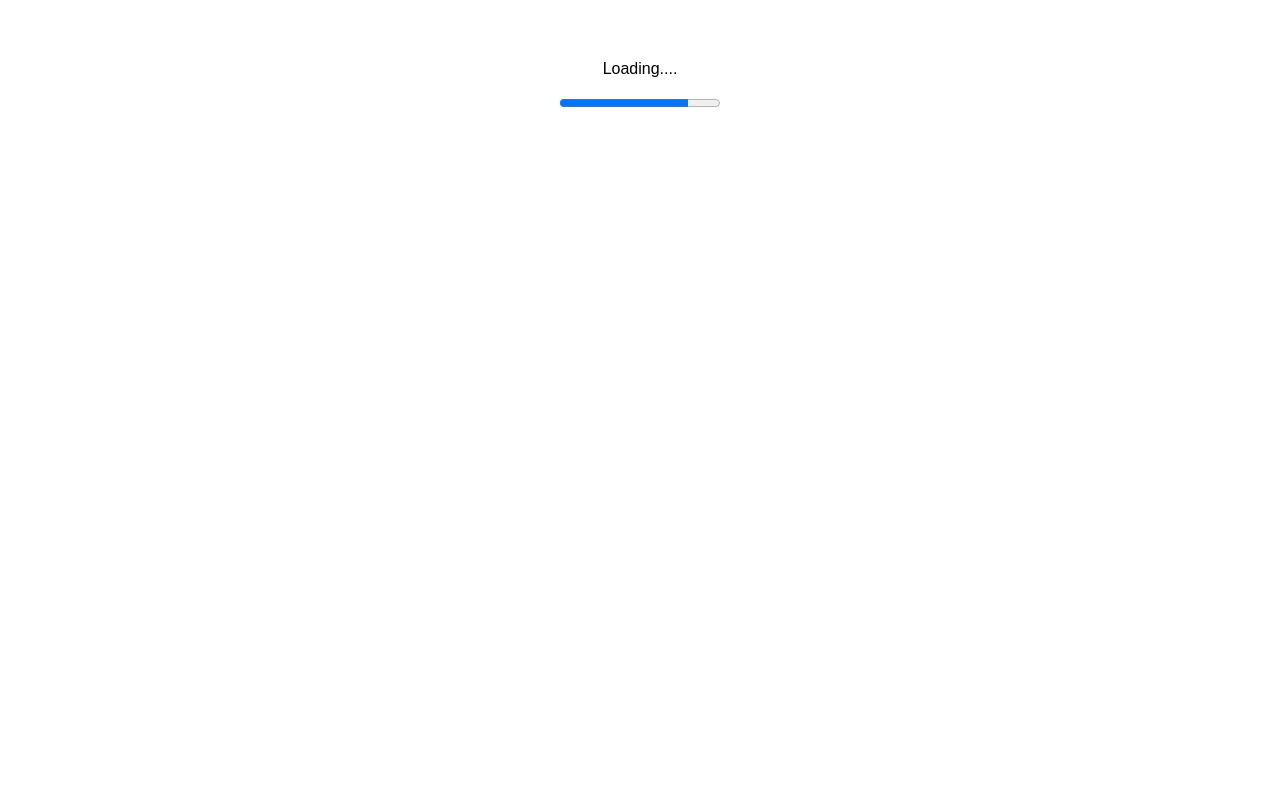
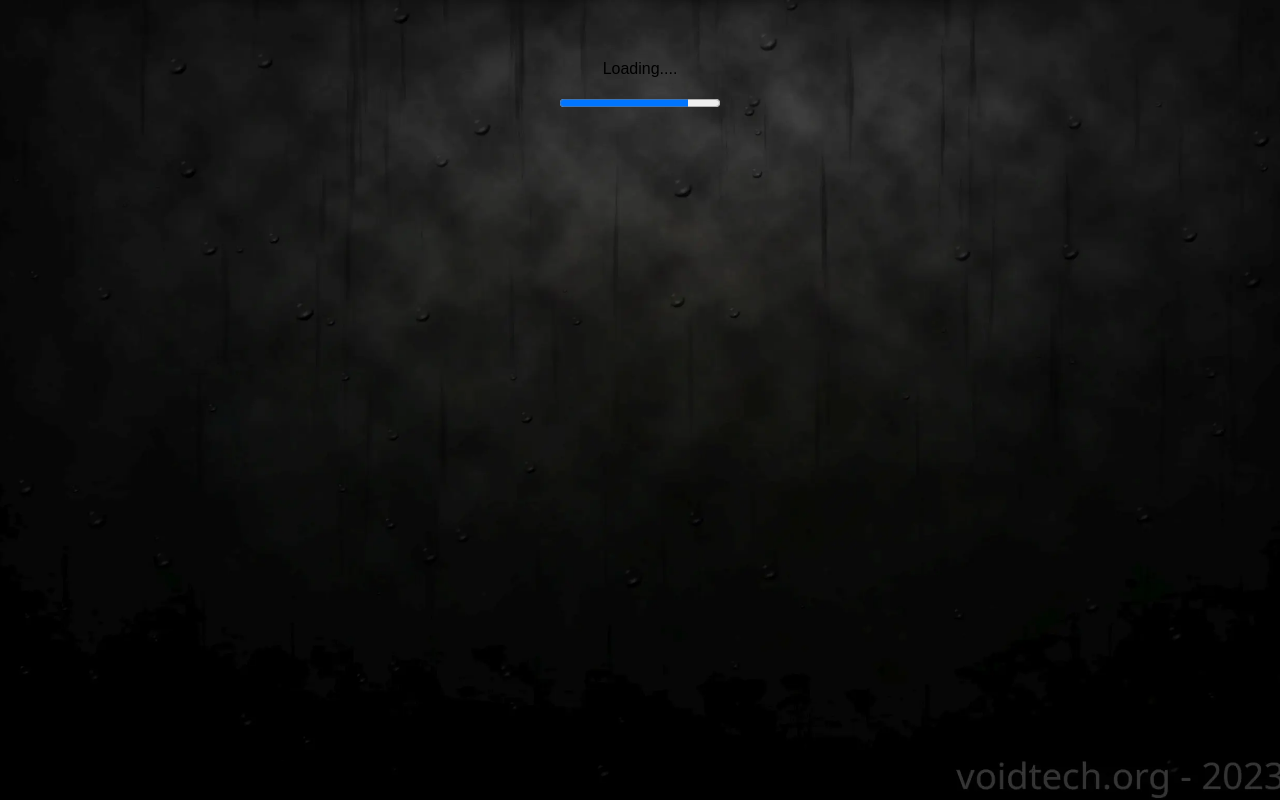
Before and after one commit to hompre/web, a plain HTML site: page index.html in a window 1280 px wide. Drawn offline with Linux system fonts and the light colour scheme; the site is published under a folder, as on GitHub Pages, so addresses that start at the root find nothing.

Commit message:
Fix background image URL in styles.css
Updated background image URL in body styles.

```diff
--- a/styles.css
+++ b/styles.css
@@ -3,7 +3,7 @@ body {
   text-align: center;
   font-family: Arial, sans-serif;
 
-  background-image: url('/photos/bkrnd.webp');
+  background-image: url('bkrnd.webp');
   background-size: cover;
   background-position: center;
   background-repeat: no-repeat;
```
